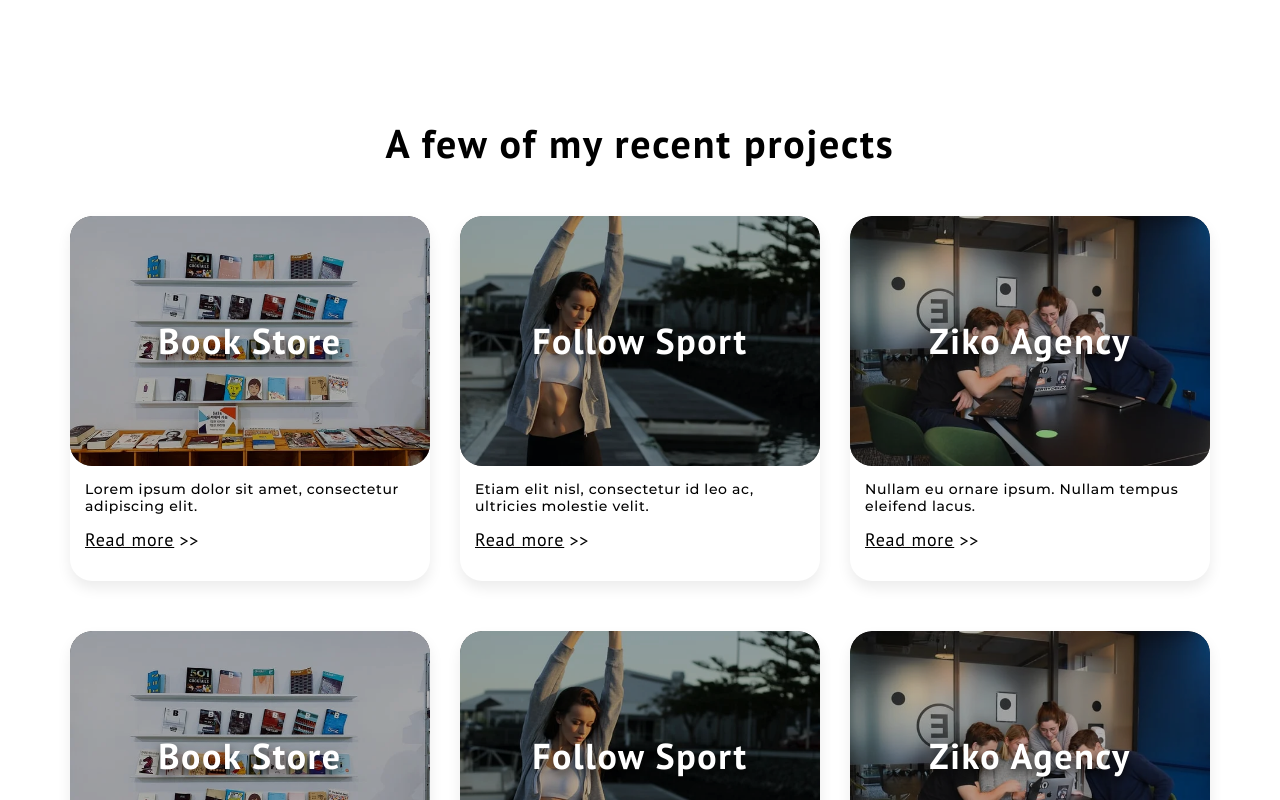
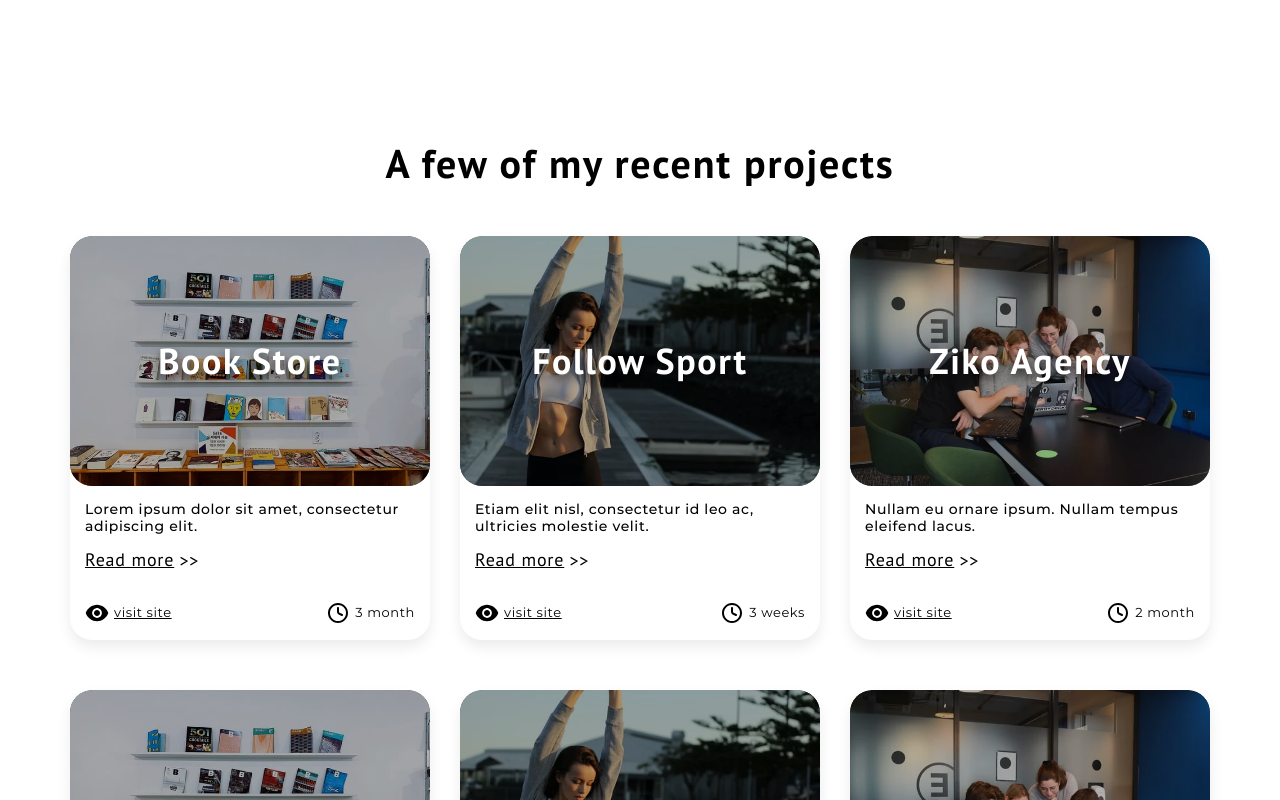
Before and after one commit to vstruk01/portfolio, a Vue app: page / in a window 1280 px wide. Shown: the part 680-1480 px from the top of the page. Built offline with nearby package versions, Linux system fonts and the light colour scheme.

Commit message:
finished cases cards; fixed social links height

```diff
--- a/src/components/IconsList.vue
+++ b/src/components/IconsList.vue
@@ -73,7 +73,7 @@ export default {
     justify-content: center;
     align-items: center;
     width: 100%;
-    height: 100px;
+    height: 42px;
   }
   svg {
     transition: 0.2s ease-in-out;
--- a/src/components/home/CaseItem.vue
+++ b/src/components/home/CaseItem.vue
@@ -7,13 +7,31 @@
     <div class="content">
       <p class="case__excerpt">{{ caseObj.excerpt }}</p>
       <button class="case__more">Read more</button>
+      <div class="other-info">
+        <div class="visit">
+          <IconBase><Show /></IconBase>
+          <a :href="caseObj.siteUrl" class="case__url">visit site</a>
+        </div>
+        <div class="deadline">
+          <IconBase><Clock /></IconBase>
+          <span class="case__time">{{ caseObj.time }}</span>
+        </div>
+      </div>
     </div>
   </li>
 </template>
 
 <script>
+import IconBase from "@/components/icons/IconBase";
+import Show from "@/components/icons/Show";
+import Clock from "@/components/icons/Clock";
 export default {
   name: "CaseIteam",
+  components: {
+    IconBase,
+    Show,
+    Clock,
+  },
   props: {
     caseObj: Object,
   },
@@ -100,5 +118,39 @@ export default {
       }
     }
   }
+  .other-info {
+    display: flex;
+    align-items: center;
+    justify-content: space-between;
+    margin-top: 15px;
+    .visit,
+    .deadline {
+      display: flex;
+      align-items: center;
+      justify-content: center;
+    }
+    .visit {
+      svg {
+        transition: 0.25s;
+      }
+      &:hover {
+        svg {
+          transform: scaleY(0);
+        }
+      }
+    }
+  }
+  &__url,
+  &__time {
+    font-family: "Montserrat", sans-serif;
+    font-weight: 400;
+    font-size: 13px;
+    letter-spacing: 0.045em;
+    margin-left: 5px;
+  }
+  &__url {
+    color: #000;
+    text-decoration: underline;
+  }
 }
 </style>
--- a/src/components/home/CasesSection.vue
+++ b/src/components/home/CasesSection.vue
@@ -19,6 +19,7 @@ export default {
 
 <style lang="scss">
 .cases-section {
+  padding-top: 20px;
   .section-title {
     font-family: "PTSans", sans-serif;
     font-size: 40px;
--- /dev/null
+++ b/src/components/icons/Clock.vue
@@ -0,0 +1,14 @@
+<template>
+  <path
+    d="M12 4C9.87827 4 7.84344 4.84285 6.34315 6.34315C4.84285 7.84344 4 9.87827 4 12C4 14.1217 4.84285 16.1566 6.34315 17.6569C7.84344 19.1571 9.87827 20 12 20C14.1217 20 16.1566 19.1571 17.6569 17.6569C19.1571 16.1566 20 14.1217 20 12C20 9.87827 19.1571 7.84344 17.6569 6.34315C16.1566 4.84285 14.1217 4 12 4ZM2 12C2 6.477 6.477 2 12 2C17.523 2 22 6.477 22 12C22 17.523 17.523 22 12 22C6.477 22 2 17.523 2 12Z"
+  />
+  <path
+    d="M12 6C12.2652 6 12.5196 6.10536 12.7071 6.29289C12.8946 6.48043 13 6.73478 13 7V10.764C13.0001 10.9497 13.0519 11.1316 13.1496 11.2895C13.2472 11.4474 13.3869 11.575 13.553 11.658L16.447 13.106C16.5686 13.1622 16.6776 13.2422 16.7677 13.3413C16.8578 13.4404 16.927 13.5566 16.9713 13.683C17.0156 13.8094 17.0341 13.9433 17.0256 14.077C17.0172 14.2107 16.982 14.3412 16.9221 14.461C16.8622 14.5808 16.7788 14.6874 16.677 14.7743C16.5751 14.8613 16.4569 14.9269 16.3292 14.9673C16.2015 15.0077 16.067 15.022 15.9337 15.0094C15.8003 14.9968 15.6709 14.9576 15.553 14.894L12.658 13.447C12.1598 13.1978 11.7408 12.8148 11.448 12.341C11.1551 11.8671 11 11.3211 11 10.764V7C11 6.73478 11.1054 6.48043 11.2929 6.29289C11.4804 6.10536 11.7348 6 12 6Z"
+  />
+</template>
+
+<script>
+export default {
+  name: "Clock",
+};
+</script>
--- /dev/null
+++ b/src/components/icons/Show.vue
@@ -0,0 +1,14 @@
+<template>
+  <path
+    d="M12 15C13.6569 15 15 13.6569 15 12C15 10.3431 13.6569 9 12 9C10.3431 9 9 10.3431 9 12C9 13.6569 10.3431 15 12 15Z"
+  />
+  <path
+    d="M23.2047 11.745C22.3226 9.46324 20.7912 7.48996 18.7998 6.06906C16.8084 4.64817 14.4443 3.84193 11.9997 3.75C9.55507 3.84193 7.19097 4.64817 5.19958 6.06906C3.20819 7.48996 1.6768 9.46324 0.794681 11.745C0.735106 11.9098 0.735106 12.0902 0.794681 12.255C1.6768 14.5368 3.20819 16.51 5.19958 17.9309C7.19097 19.3518 9.55507 20.1581 11.9997 20.25C14.4443 20.1581 16.8084 19.3518 18.7998 17.9309C20.7912 16.51 22.3226 14.5368 23.2047 12.255C23.2643 12.0902 23.2643 11.9098 23.2047 11.745ZM11.9997 16.875C11.0355 16.875 10.093 16.5891 9.29128 16.0534C8.48959 15.5177 7.86475 14.7564 7.49577 13.8656C7.12679 12.9748 7.03025 11.9946 7.21835 11.0489C7.40646 10.1033 7.87075 9.23464 8.55254 8.55285C9.23432 7.87107 10.103 7.40677 11.0486 7.21867C11.9943 7.03057 12.9745 7.12711 13.8653 7.49609C14.7561 7.86506 15.5174 8.48991 16.0531 9.2916C16.5888 10.0933 16.8747 11.0358 16.8747 12C16.8727 13.2923 16.3584 14.5311 15.4446 15.445C14.5308 16.3588 13.292 16.873 11.9997 16.875Z"
+  />
+</template>
+
+<script>
+export default {
+  name: "Show",
+};
+</script>
```
